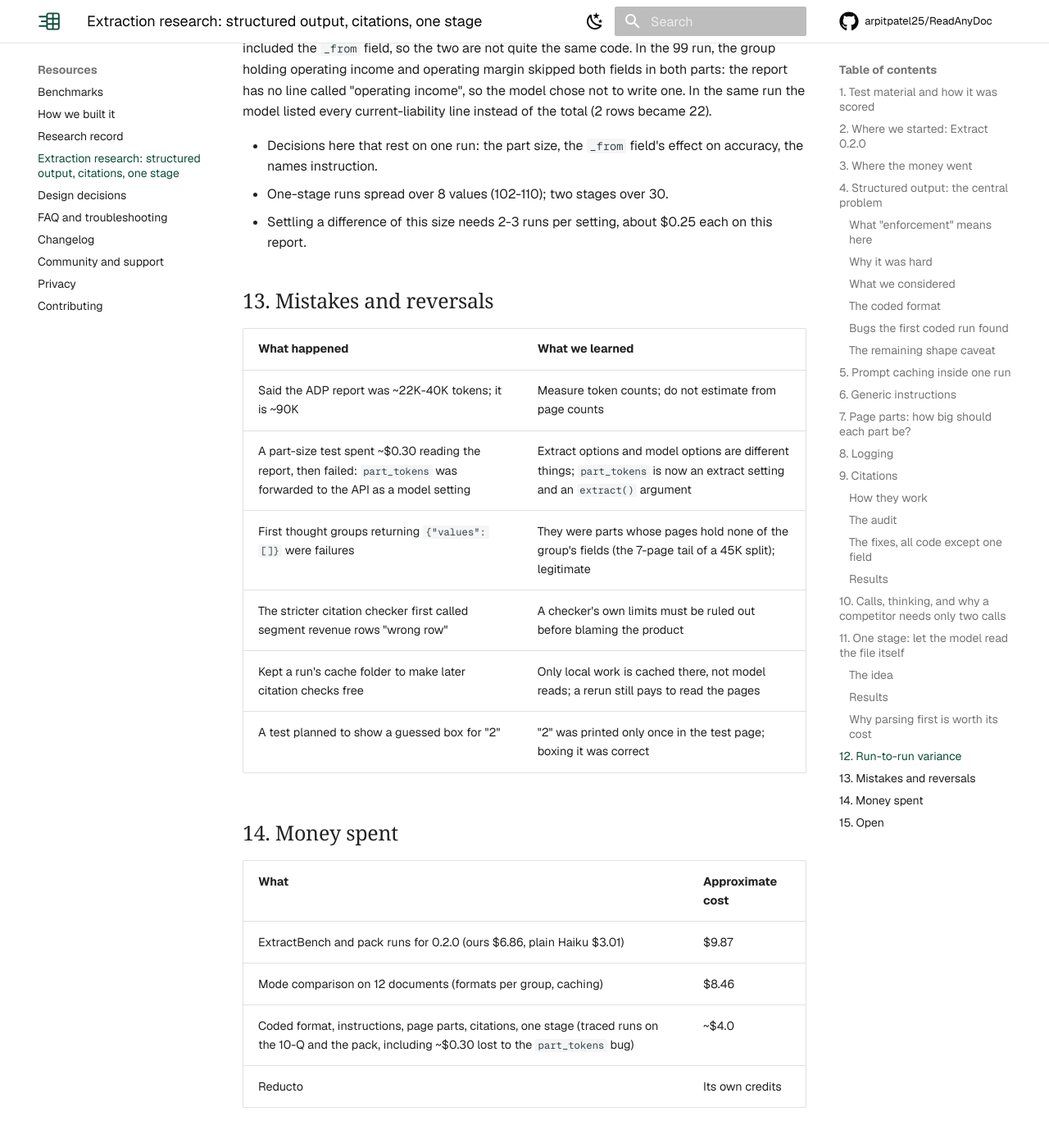
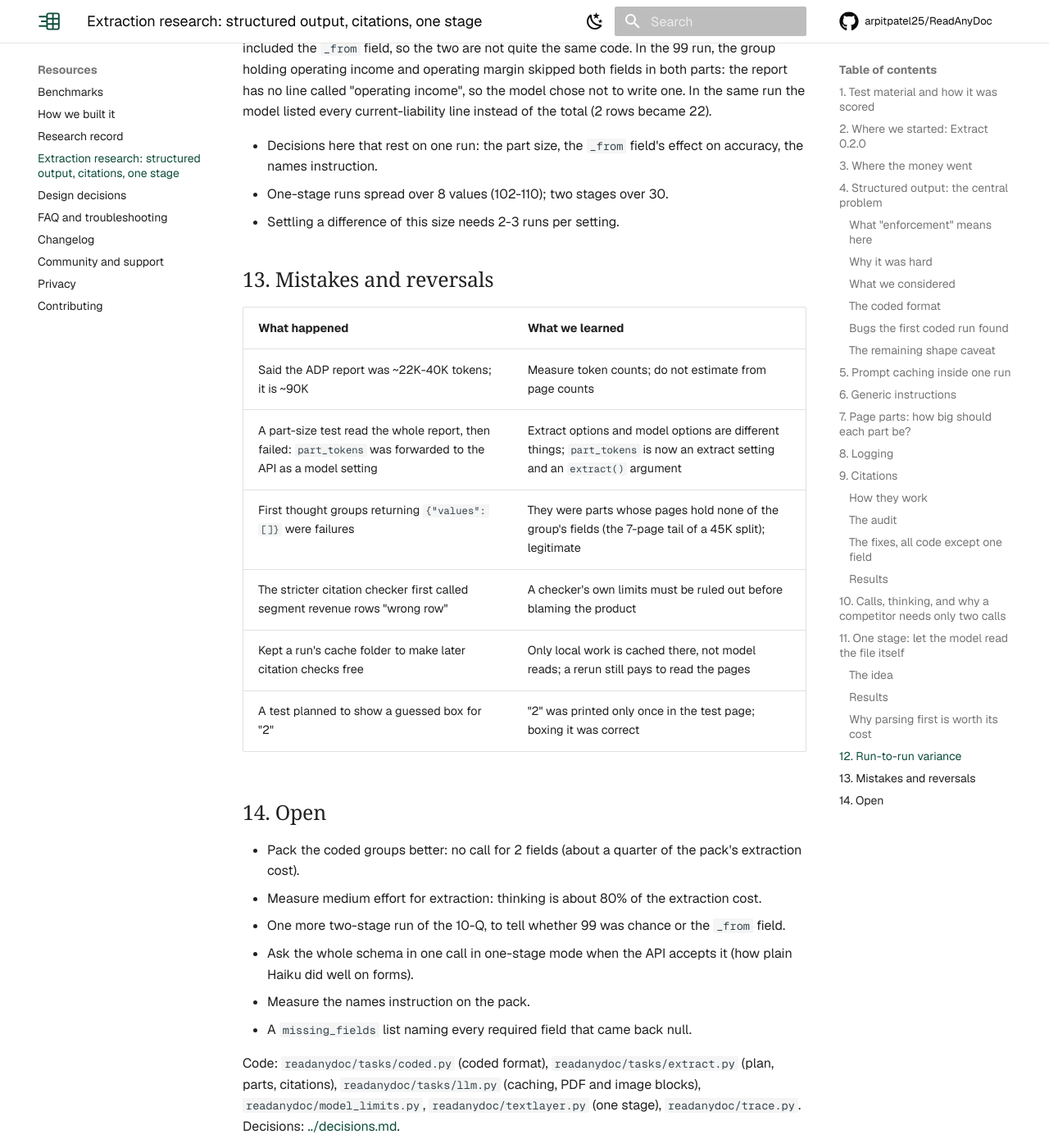
Before and after one commit to arpitpatel25/ReadAnyDoc, an MkDocs documentation site: the page built from docs/research/extraction.md, in a window 1280 px wide and 1400 px high, scrolled down 14153 px. Shown: the whole window at 82% size. Built offline with MkDocs 1.6.1 and Material for MkDocs 9.7.7, drawn with Linux system fonts in a browser that asks for light colours; comment, search, counter and statistics services are not loaded.

Commit message:
Docs: research record without testing spend (#16)
Co-authored-by: Claude Opus 5.5 <noreply@anthropic.com>

```diff
--- a/docs/research/extraction.md
+++ b/docs/research/extraction.md
@@ -377,29 +377,20 @@ write one. In the same run the model listed every current-liability line instead
 
 - Decisions here that rest on one run: the part size, the `_from` field's effect on accuracy, the names instruction.
 - One-stage runs spread over 8 values (102-110); two stages over 30.
-- Settling a difference of this size needs 2-3 runs per setting, about $0.25 each on this report.
+- Settling a difference of this size needs 2-3 runs per setting.
 
 ## 13. Mistakes and reversals
 
 | What happened | What we learned |
 |---|---|
 | Said the ADP report was ~22K-40K tokens; it is ~90K | Measure token counts; do not estimate from page counts |
-| A part-size test spent ~$0.30 reading the report, then failed: `part_tokens` was forwarded to the API as a model setting | Extract options and model options are different things; `part_tokens` is now an extract setting and an `extract()` argument |
+| A part-size test read the whole report, then failed: `part_tokens` was forwarded to the API as a model setting | Extract options and model options are different things; `part_tokens` is now an extract setting and an `extract()` argument |
 | First thought groups returning `{"values": []}` were failures | They were parts whose pages hold none of the group's fields (the 7-page tail of a 45K split); legitimate |
 | The stricter citation checker first called segment revenue rows "wrong row" | A checker's own limits must be ruled out before blaming the product |
 | Kept a run's cache folder to make later citation checks free | Only local work is cached there, not model reads; a rerun still pays to read the pages |
 | A test planned to show a guessed box for "2" | "2" was printed only once in the test page; boxing it was correct |
 
-## 14. Money spent
-
-| What | Approximate cost |
-|---|---|
-| ExtractBench and pack runs for 0.2.0 (ours $6.86, plain Haiku $3.01) | $9.87 |
-| Mode comparison on 12 documents (formats per group, caching) | $8.46 |
-| Coded format, instructions, page parts, citations, one stage (traced runs on the 10-Q and the pack, including ~$0.30 lost to the `part_tokens` bug) | ~$4.0 |
-| Reducto | Its own credits |
-
-## 15. Open
+## 14. Open
 
 - Pack the coded groups better: no call for 2 fields (about a quarter of the pack's extraction cost).
 - Measure medium effort for extraction: thinking is about 80% of the extraction cost.
```
